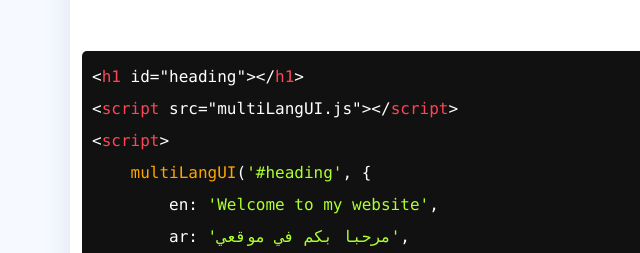
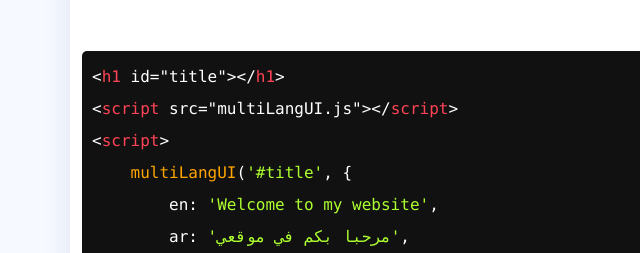
Before and after one commit to AYOUBAYAOU/multilangui.js, a plain HTML site: page index.html in a window 1280 px wide. Shown: the part 1663-1916 px from the top of the page, 0-640 px from the left. Drawn offline with Linux system fonts and the light colour scheme.

Commit message:
change code of library
ok

```diff
--- a/index.html
+++ b/index.html
@@ -166,10 +166,10 @@
                 <br><br>
                 <code style="color: #fff">
 <pre dir="ltr" style="background-color: #111; padding: 10px; border-radius: 5px; font-size: 16px;">
-&lt;<span style="color: #f45;">h1</span> id="heading">&lt;/<span style="color: #f45;">h1</span>>
+&lt;<span style="color: #f45;">h1</span> id="title">&lt;/<span style="color: #f45;">h1</span>>
 &lt;<span style="color: #f45;">script</span> src="multiLangUI.js">&lt;/<span style="color: #f45;">script</span>>
 &lt;<span style="color: #f45;">script</span>>
-    <span style="color: orange;">multiLangUI</span>(<span style="color: greenyellow;">'#heading'</span>, {
+    <span style="color: orange;">multiLangUI</span>(<span style="color: greenyellow;">'#title'</span>, {
         en: <span style="color: greenyellow;">'Welcome to my website'</span>,
         ar: <span style="color: greenyellow;">'مرحبا بكم في موقعي'</span>,
         ja: <span style="color: greenyellow;">'私のウェブサイトへようこそ'</span>
```
